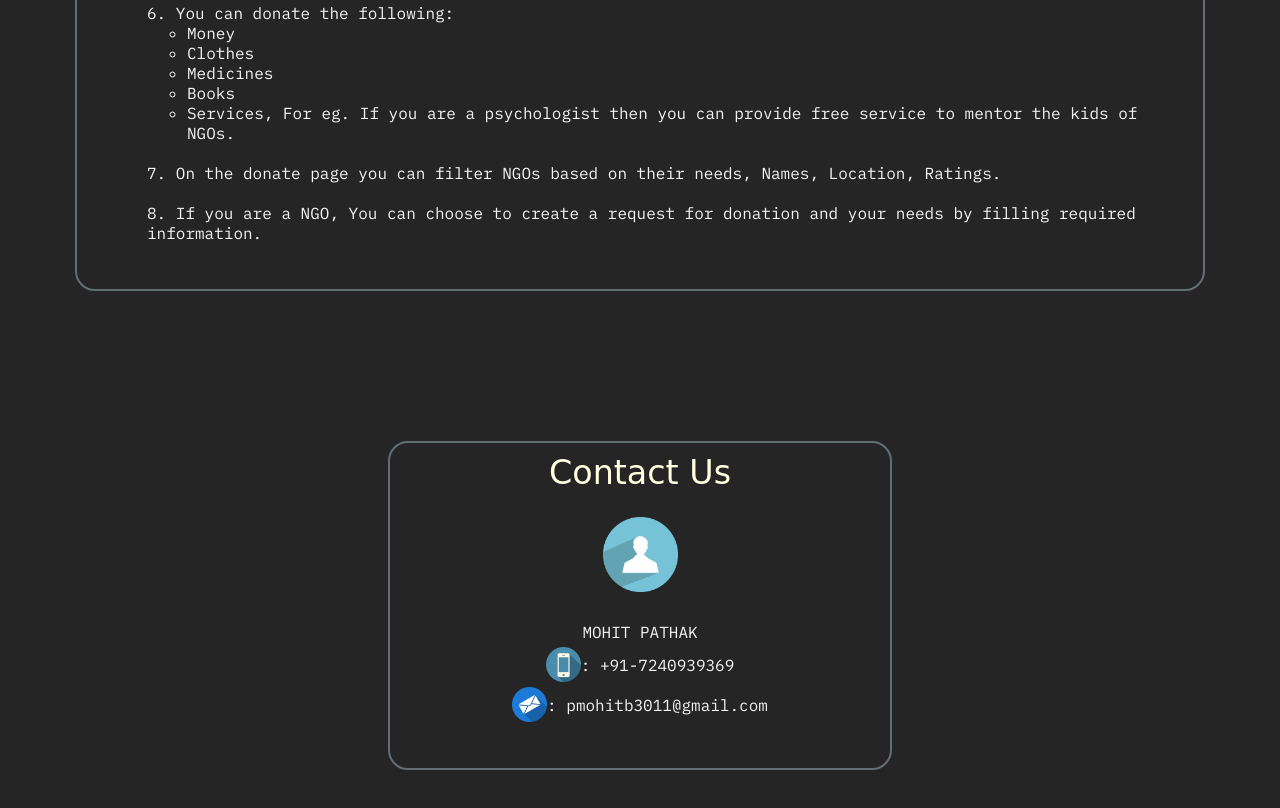
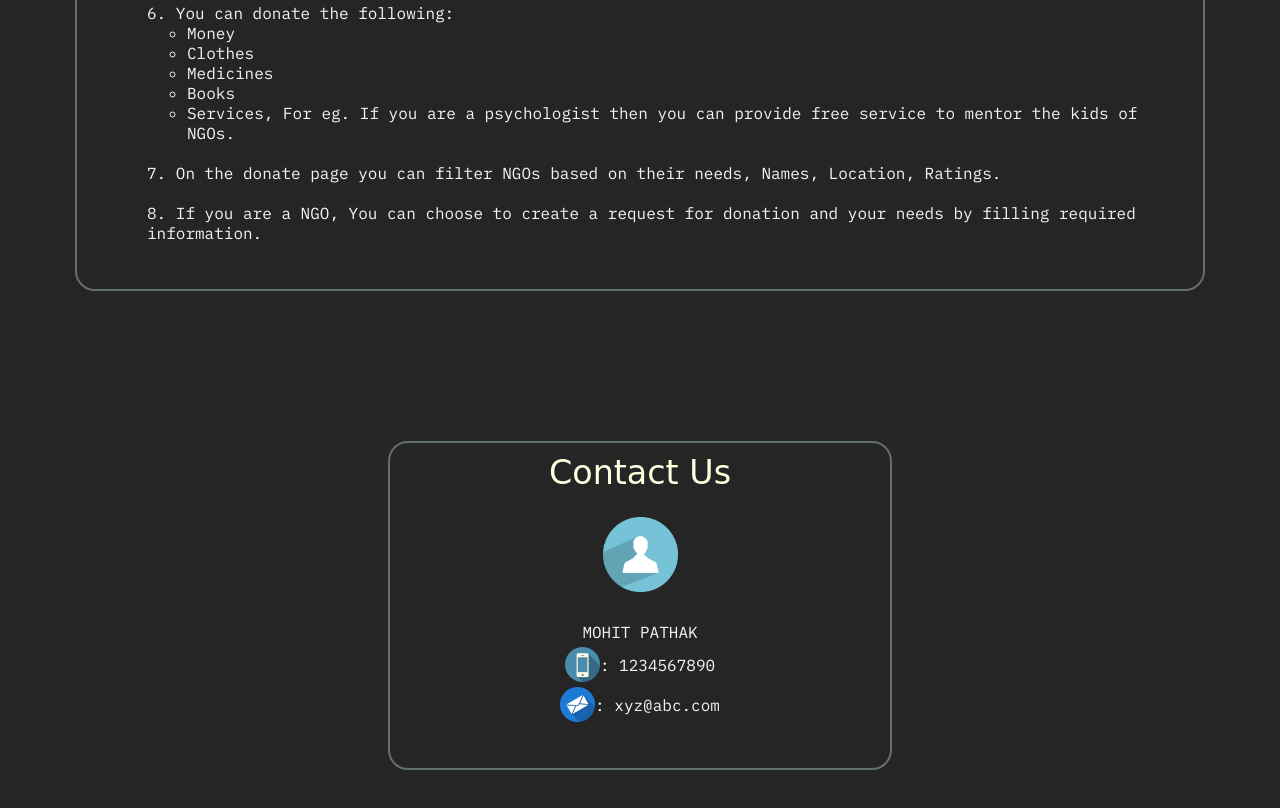
Before and after one commit to aystic/CharityManagementSystem, a plain HTML site: page index.html in a window 1280 px wide. Shown: the part 1256-2064 px from the top of the page. Drawn offline with Linux system fonts and the light colour scheme; a web font is replaced by a local one.

Commit message:
Changed some information

```diff
--- a/index.html
+++ b/index.html
@@ -50,9 +50,9 @@
         <div class="contactusitems" id="usericon"><img src="usericon.png" style="height: 75px;width: 75px; margin-top: 20px; ;"></div><br>
         <div class="contactusitems">MOHIT PATHAK</div>
 
-        <div class="contactusitems"><img src="call.png" height="35px" width="35px" class="smallicon"> : +91-7240939369</div>
+        <div class="contactusitems"><img src="call.png" height="35px" width="35px" class="smallicon"> : 1234567890</div>
 
-        <div class="contactusitems"><img src="email.png" height="35px" width="35px" class="smallicon"> : pmohitb3011@gmail.com</div>
+        <div class="contactusitems"><img src="email.png" height="35px" width="35px" class="smallicon"> : xyz@abc.com</div>
 
     </div>
 </body>
```
